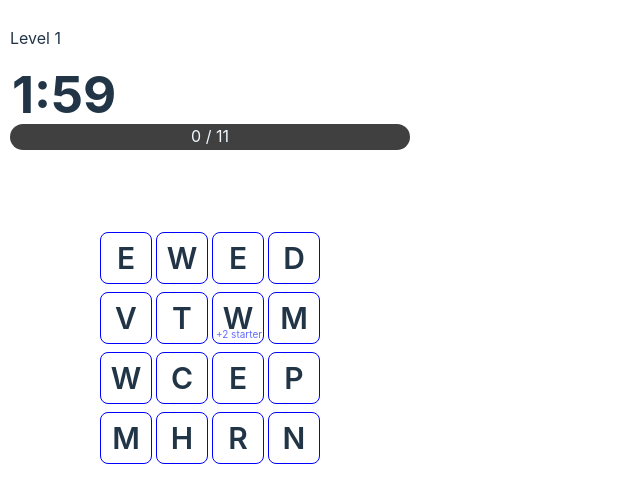
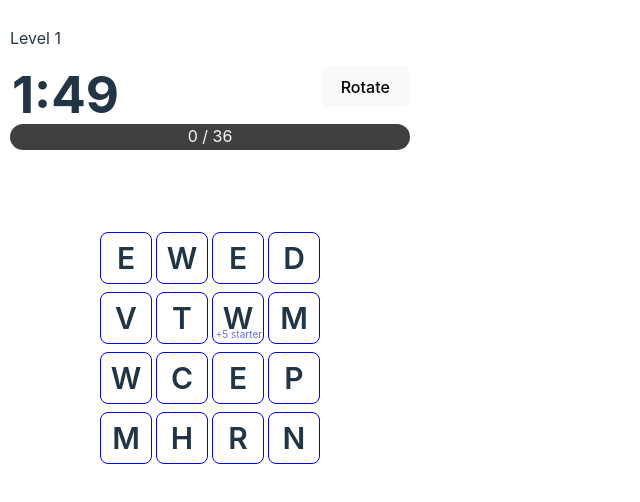
Before and after one commit to PhillipGH/PhillipGH.github.io, a React (Vite) app: page / in a window 1280 px wide. Both pictures are taken after a click on the button 198 px from the left and 446 px from the top of the page. Shown: the top 502 px of the page, without its empty margins (0-640 px from the left). Built offline with nearby package versions, Linux system fonts and the light colour scheme.

Commit message:
rotation

```diff
--- a/src/Board.tsx
+++ b/src/Board.tsx
@@ -3,22 +3,45 @@ import { DiceBonus, nextAlphabetLetter, TDie } from "./Dice";
 import Grid from "./Grid";
 import React from 'react';
 
-const TIME_LIMIT = 120;
 const EASY_WIN = false;
 
+/*
+for (let i = 3; i <= 10; i++) {
+  console.log(i, fib(i - 2), i - 3 + fib(i-2)*3);
+}
+  */
+
+
+function fib(n: number): number {
+  if (n === 0) return 0;
+  if (n === 1) return 1;
+  return fib(n - 1) + fib(n - 2);
+}
+
+
+
 function chunkArray<T>(arr: T[], columns: number) {
-    return arr.reduce<T[][]>((resultArray, item, index) => {
+  const result = arr.reduce<(T | null)[][]>((resultArray, item, index) => {
     const chunkIndex = Math.floor(index / columns)
 
     if (!resultArray[chunkIndex]) {
-      resultArray[chunkIndex] = [] // start a new chunk
+      resultArray[chunkIndex] = []; // start a new chunk
     }
 
-    resultArray[chunkIndex].push(item)
+    resultArray[chunkIndex].push(item);
 
-    return resultArray
+    return resultArray;
   }, []);
+
+  // center the bottom
+  if (result[0].length - result[result.length - 1].length > 1) {
+    result[result.length - 1].unshift(null);
+    if (result[0].length === 5 && result[result.length - 1].length === 2) {
+      result[result.length - 1].unshift(null);
+    }
   }
+  return result;
+}
 
   function shuffle<T>(array: T[]) {
     let currentIndex = array.length;
@@ -58,7 +81,8 @@ function Board(props: {
     rerollCounter: number | null,
     setRerollCounter: (n: number|null) => void
   }) {
-    let requiredScore = 5 + 6 * props.level;
+    let requiredScore = 18 + 18 * props.level;
+    const TimeLimit = 105 + props.level * 5;
     if (EASY_WIN) {
       requiredScore = 2;
     }
@@ -69,11 +93,14 @@ function Board(props: {
     }
     useEffect(() => {
       reroll();
+      return () => clearTimeout(timeoutRef.current);
     }, []);
-    const [dice, setDice] = useState<TDie[][]>([]);
+    const [dice, setDice] = useState<(TDie | null)[][]>([]);
     const [currentWord, setCurrentWord] = useState<TDie[]>([]);
     const [lastWord, setLastWord] = useState('');
     const [score, setScore] = useState<number>(0);
+    const [isRotating, setIsRotating] = useState(false);
+    const timeoutRef = useRef(0);
 
     const [usedWords, setUsedWords] = useState(new Set<string>());
 
@@ -181,41 +208,35 @@ function Board(props: {
       </div>;
     }
 
-
-    function fib(n: number): number {
-      if (n === 0) return 0;
-      if (n === 1) return 1;
-      return fib(n - 1) + fib(n - 2);
-    }
-
     function scoreWord(word: string, dice: TDie[]) {
         let multiplier = 1;
         let bonus = 0;
         let penalty = 0;
-        if (dice[0].bonus === DiceBonus.B_PLUS2) {
-            bonus += 2;
+        if (dice[0].bonus === DiceBonus.B_PLUS4) {
+            bonus += 4;
         }
         for (let i = 0; i < dice.length; i++) {
             switch (dice[i].bonus) {
                 case DiceBonus.B_2X:
                     multiplier *= 2;
                     break;
-                case DiceBonus.B_3X:
-                    multiplier *= 3;
+                case DiceBonus.B_15X:
+                    multiplier *= 1.5;
                     break;
                 case DiceBonus.B_ALPHABET:
-                    multiplier *= 2;
+                    multiplier *= 1.5;
                     break;
                 case DiceBonus.B_MULTIPLIER_COUNTER:
                     multiplier *= (dice[i].counter || 1);
                     break;
-                case DiceBonus.B_MINUS1:
-                    penalty += 1;
+                case DiceBonus.B_MINUS3:
+                    penalty += 3;
                     break;
             }
         }
-        const baseScore = word.length > 2 ? fib(word.length - 2) : 0;
-        return (baseScore + bonus) * multiplier - penalty;
+
+        const baseScore = word.length - 3 + fib(word.length-2) * 3 ;
+        return Math.round((baseScore + bonus) * multiplier - penalty);
     }
 
     let displayWord = currentWord.length > 0 ?
@@ -223,7 +244,7 @@ function Board(props: {
       <p className="fadeOut">{lastWord}</p>;
 
     let secondsPassed = Math.round((now - startTime) / 1000);
-    let secondsLeft = TIME_LIMIT - secondsPassed;
+    let secondsLeft = TimeLimit - secondsPassed;
     if (secondsLeft < 0) {
       clearInterval(intervalRef.current);
       return <div className="game">
@@ -239,6 +260,16 @@ function Board(props: {
 
     let progress = (score / requiredScore) * 100;
 
+    const rotateButton = <button disabled={isRotating} onClick={() => {
+      setIsRotating(true);
+      clearTimeout(timeoutRef.current);
+      setDice(dice[0].map((val, index) => dice.map(row => row[index]).reverse()));
+      timeoutRef.current = setTimeout(() => {
+        setIsRotating(false);
+      }, 250);
+
+    }}>Rotate</button>;
+
     let rerollButton : null | React.JSX.Element = null;
     if  (props.rerollCounter !== null) {
       rerollButton = <button disabled={props.rerollCounter <= 0} onClick={() => {
@@ -247,6 +278,9 @@ function Board(props: {
       }}>Reroll ({props.rerollCounter})</button>;
     }
     return <div>
+      <div style={{float: 'right'}}>{rotateButton}
+      {rerollButton}</div>
+
       <h1 className="timer">{minutes}:{seconds < 10 ? '0' + seconds : seconds}</h1>
       <div id="progressbar">
         <div style={{width: progress + '%'}}></div>
@@ -256,9 +290,8 @@ function Board(props: {
         {displayWord}
       </div>
       <div className='container'>
-        <Grid dice={dice} currentWord={currentWord} setCurrentWord={setCurrentWord} commitWord={commitWord} />
+        <Grid dice={dice} currentWord={currentWord} setCurrentWord={setCurrentWord} commitWord={commitWord} isRotating={isRotating} />
       </div>
-      {rerollButton}
     </div>;
   }
 
--- a/src/Dice.tsx
+++ b/src/Dice.tsx
@@ -1,12 +1,12 @@
 export enum DiceBonus {
+    B_15X = '1.5x',
     B_2X = '2x',
-    B_3X = '3x',
-    B_PLUS2 = '+2 starter',
+    B_PLUS4 = '+4 starter',
+    B_2_REROLL = '+2 rerolls',
     B_1_REROLL = '+1 reroll',
-    B_2_REROLL = '+2 reroll',
     B_ALPHABET = 'alphabet',
     B_MULTIPLIER_COUNTER = 'multiplier counter',
-    B_MINUS1 = '-1',
+    B_MINUS3 = '-3',
   }
 export type TDie = { letter: string, faces: string[], bonus: DiceBonus | null, counter?: number };
 
@@ -40,37 +40,37 @@ const STARTER_DICE_FACES = [
 export const STARTER_DICE: TDie[] = STARTER_DICE_FACES.map(faces => ({ letter: faces[0], faces: [...faces], bonus: null}));
 
 export const ADDITIONAL_DICE: TDie[] = [
-    {faces: ['ing', 'th', 'er', 'in', 'ed', 'ion'], bonus: null},
-    {faces: ['x', 'z', 'k', 'qu', 'j', 'y'], bonus: DiceBonus.B_3X},
-    {faces: ['h', 'h', 'r', 'l', 'd', 'o'], bonus: DiceBonus.B_PLUS2},
+    {faces: ['ing', 'th', 'er', 'in', 'ed', 'tion'], bonus: null},
+    {faces: ['x', 'z', 'k', 'qu', 'j', 'y'], bonus: DiceBonus.B_2X},
+    {faces: ['h', 'h', 'r', 'l', 'd', 'o'], bonus: DiceBonus.B_PLUS4},
     {faces: ['s', 's', 's', 'e', 'n', 'a'], bonus: null},
-    {faces: ['b', 'y', 'p', 'f', 'r', 'qu'], bonus: DiceBonus.B_2X},
-    {faces: ['w', 'n', 'c', 'b', 't', 's'], bonus: DiceBonus.B_PLUS2},
+    {faces: ['b', 'y', 'p', 'f', 'r', 'qu'], bonus: DiceBonus.B_15X},
+    {faces: ['w', 'n', 'c', 'b', 't', 's'], bonus: DiceBonus.B_PLUS4},
     {faces: ['a', 'a', 'a', 'a', 'a', 'a'], bonus: DiceBonus.B_ALPHABET},
-    {faces: ['c', 'p', 'i', 'e', 's', 't'], bonus: DiceBonus.B_1_REROLL},
+    {faces: ['c', 'p', 'i', 'e', 's', 't'], bonus: DiceBonus.B_2_REROLL},
     {faces: ['x', 'x', 'x', 'x', 'x', 'x'], bonus: DiceBonus.B_MULTIPLIER_COUNTER, counter: 1},
-    {faces: ['i', 'i', 'f', 'y', 'g', 'l'], bonus: DiceBonus.B_2_REROLL},
-    {faces: ['*', '*', '*', '*', '*', '*'], bonus: DiceBonus.B_MINUS1},
-    {faces: ['a/b', 'e/f', 'i/j', 'o/k', 'u/y', 'a/z'], bonus: null},
+    {faces: ['i', 'i', 'f', 'y', 'g', 'l'], bonus: DiceBonus.B_1_REROLL},
+    {faces: ['*', '*', '*', '*', '*', '*'], bonus: DiceBonus.B_MINUS3},
+    {faces: ['a/b', 'e/f', 'h/i', 'o/k', 'u/y', 'a/y'], bonus: DiceBonus.B_1_REROLL},
 ].map(d => ({letter: d.faces[0], ...d}));
 
 export function getSquareBonusDisplay(die: TDie): string {
     switch(die.bonus) {
         case DiceBonus.B_2X:
             return '2x';
-        case DiceBonus.B_3X:
-            return '3x';
-        case DiceBonus.B_PLUS2:
-            return '+2 starter';
+        case DiceBonus.B_15X:
+            return '1.5x';
+        case DiceBonus.B_PLUS4:
+            return '+5 starter';
         case DiceBonus.B_1_REROLL:
         case DiceBonus.B_2_REROLL:
             return '';
         case DiceBonus.B_ALPHABET:
-            return '2x  ' + die.letter + ' → ' + nextAlphabetLetter(die.letter);
+            return '1.5x  ' + die.letter + ' → ' + nextAlphabetLetter(die.letter);
         case DiceBonus.B_MULTIPLIER_COUNTER:
             return '(x' + die.counter + ')';
-        case DiceBonus.B_MINUS1:
-            return '-1';
+        case DiceBonus.B_MINUS3:
+            return '-3';
         default:
             return '';
     }
@@ -80,20 +80,20 @@ export function getDiceBonusText(bonus: DiceBonus): {title: string, description:
     switch(bonus) {
         case DiceBonus.B_2X:
             return {title: '2x', description: '2x word score'};
-        case DiceBonus.B_3X:
-            return {title: '3x', description: '3x word score'};
-        case DiceBonus.B_PLUS2:
-            return {title: '+2 starter', description: '+2 points for words starting with this die'};
+        case DiceBonus.B_15X:
+            return {title: '1.5x', description: '1.5x word score'};
+        case DiceBonus.B_PLUS4:
+            return {title: '+4 starter', description: '+4 points for words starting with this die'};
         case DiceBonus.B_1_REROLL:
             return {title: '+1 reroll', description: '+1 board reroll charge'};
         case DiceBonus.B_2_REROLL:
-            return {title: '+2 rerolls', description: '+2 board reroll charge'};
+            return {title: '+2 rerolls', description: '+2 board reroll charges'};
         case DiceBonus.B_ALPHABET:
             return {title: '2x and a → b', description: '2x word score and changes to the next letter in the alphabet.'};
         case DiceBonus.B_MULTIPLIER_COUNTER:
             return {title: 'multiplier', description: 'word score multiplier increases by 1 with each word'};
-        case DiceBonus.B_MINUS1:
-            return {title: '-1', description: '-1 point for word'};
+        case DiceBonus.B_MINUS3:
+            return {title: '-3', description: '-3 points for word'};
         default:
             throw new Error('unknown bonus type');
     }
--- a/src/Grid.tsx
+++ b/src/Grid.tsx
@@ -3,7 +3,7 @@ import './App.css'
 import React from 'react';
 import { getSquareBonusDisplay, TDie } from './Dice';
 
-function getSquareRef(die: TDie, dice: TDie[][], squareRefs: (null|HTMLDivElement)[][]) {
+function getSquareRef(die: TDie, dice: (TDie | null)[][], squareRefs: (null|HTMLDivElement)[][]) {
     for (let i = 0; i < dice.length; i++) {
       for (let j = 0; j < dice[i].length; j++) {
         if (dice[i][j] === die) {
@@ -13,7 +13,7 @@ function getSquareRef(die: TDie, dice: TDie[][], squareRefs: (null|HTMLDivElemen
     }
   }
 
-  function isValidMove(die: TDie, currentWord: TDie[], dice: TDie[][]) {
+  function isValidMove(die: TDie, currentWord: TDie[], dice: (TDie | null)[][]) {
     if (currentWord.length === 0) return true;
     if (currentWord.includes(die)) return false;
     for (let i = 0; i < dice.length; i++) {
@@ -31,11 +31,24 @@ function getSquareRef(die: TDie, dice: TDie[][], squareRefs: (null|HTMLDivElemen
     return false;
   }
 
-  function Square(props: { die: TDie, onEnter: (d: TDie) => void, onClick: (e: PointerEvent<HTMLDivElement>, d: TDie) => void }) {
+  function Square(props: {
+    die: TDie | null,
+    isRotating: boolean,
+    onEnter: (d: TDie) => void,
+    onClick: (e: PointerEvent<HTMLDivElement>, d: TDie) => void
+  }) {
+    if (props.die == null) {
+      return <div className={'letterSpacer'}> </div>;
+    }
+    const die : TDie = props.die;
     return (
-      <div className={'letter'} onPointerDown={(e) => props.onClick(e, props.die)}>
-        <div className={'letterDiv'}  onPointerEnter={() => props.onEnter(props.die)}><p className={'keyLetter'}>{props.die.letter.toUpperCase()}</p></div>
-        {props.die.bonus ? <p className="bonus letterBonus">{getSquareBonusDisplay(props.die)}</p>: null}
+      <div className={'letter'} onPointerDown={(e) => props.onClick(e, die)}>
+        <div
+          className={props.isRotating ? 'letterDiv letterRot': 'letterDiv'}
+          onPointerEnter={() => props.onEnter(die)}>
+            <p className={'keyLetter'}>{die.letter.toUpperCase()}</p>
+        </div>
+        {die.bonus ? <p className="bonus letterBonus">{getSquareBonusDisplay(die)}</p>: null}
       </div>
     );
   }
@@ -106,8 +119,9 @@ function getSquareRef(die: TDie, dice: TDie[][], squareRefs: (null|HTMLDivElemen
   }
 
   function Grid(props: {
-    dice: TDie[][],
+    dice: (TDie | null)[][],
     currentWord: TDie[],
+    isRotating: boolean,
     setCurrentWord: React.Dispatch<React.SetStateAction<TDie[]>>,
     commitWord: () => void
   } ) {
@@ -129,7 +143,7 @@ function getSquareRef(die: TDie, dice: TDie[][], squareRefs: (null|HTMLDivElemen
     function getSquares() {
       if (!squaresRef.current) {
         // Initialize the Map on first usage.
-        squaresRef.current = props.dice.map((row: TDie[]) => row.map((_die: TDie) => null));
+        squaresRef.current = props.dice.map((row: (TDie | null)[]) => row.map((_die: (TDie | null)) => null));
       }
       return squaresRef.current;
     }
@@ -171,9 +185,9 @@ function getSquareRef(die: TDie, dice: TDie[][], squareRefs: (null|HTMLDivElemen
           return points;
       }
 
-    return <div className="grid" onPointerUp={() => setIsMouseDown(false)}>
+    return <div className={props.isRotating ? "grid groatate" :"grid"} onPointerUp={() => setIsMouseDown(false)}>
       {props.dice.map(
-        (row: TDie[], j) =>
+        (row: (TDie | null)[], j) =>
           <div className="gridRow" key={j}>
             {row.map(
               (key, i) =>
@@ -183,6 +197,7 @@ function getSquareRef(die: TDie, dice: TDie[][], squareRefs: (null|HTMLDivElemen
                 }} key={i}>
                 <Square
                   die={key}
+                  isRotating={props.isRotating}
                   onClick={onClick}
                   onEnter={onEnter}
                 />
--- a/src/RewardsPhase.tsx
+++ b/src/RewardsPhase.tsx
@@ -13,7 +13,6 @@ function Die(props: { die: TDie, chosen?: boolean}) {
     if (props.chosen && selfRef.current !== null) {
         const offsetY = selfRef.current.getBoundingClientRect().y;
         const offsetX = document.getElementById('viewDice')?.getBoundingClientRect().x;
-        console.log(offsetX);
         //style = {"--height-offset": -offsetY } as React.CSSProperties;
         document.documentElement.style.setProperty("--height-offset", -offsetY +'px');
         document.documentElement.style.setProperty("--width-offset", offsetX +'px');
```
Also changed, not shown: src/App.css (+32 -0 lines).
